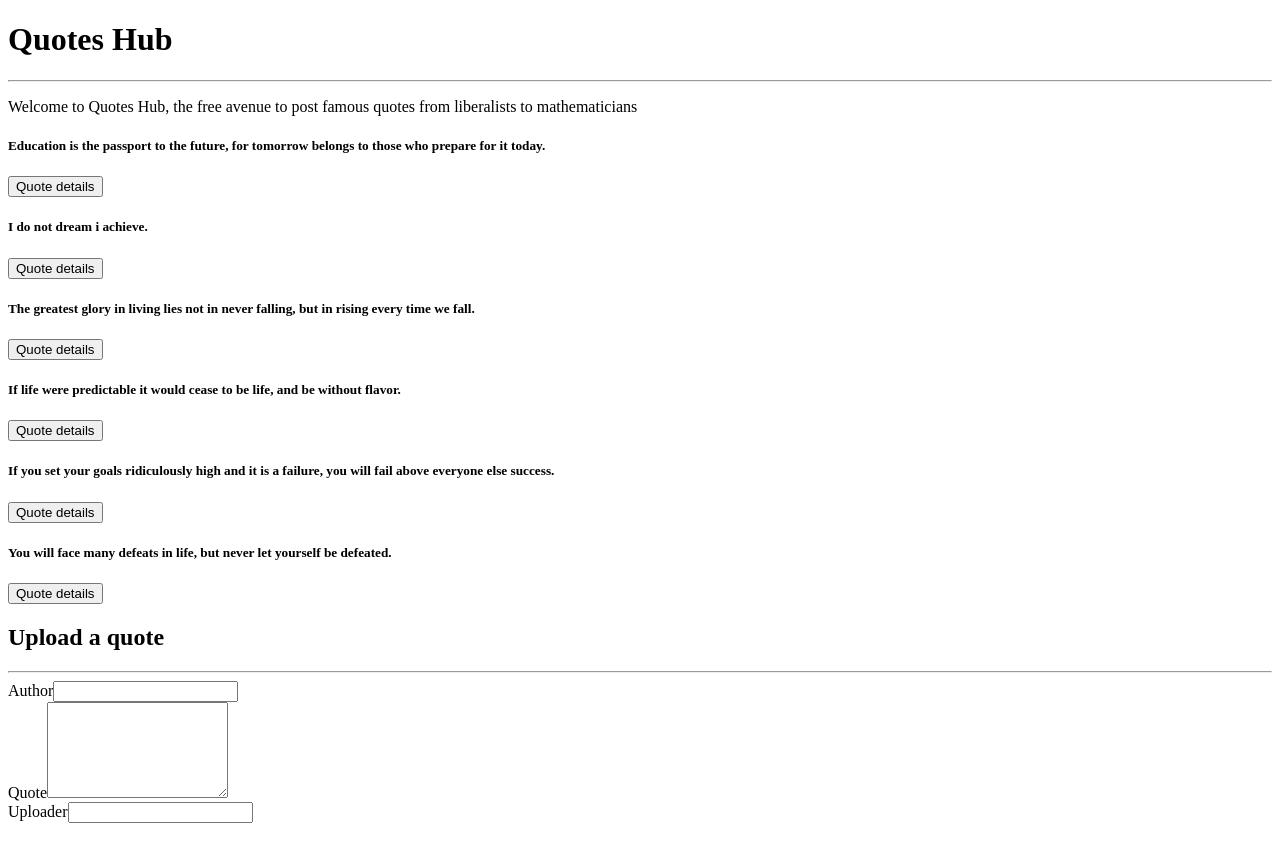
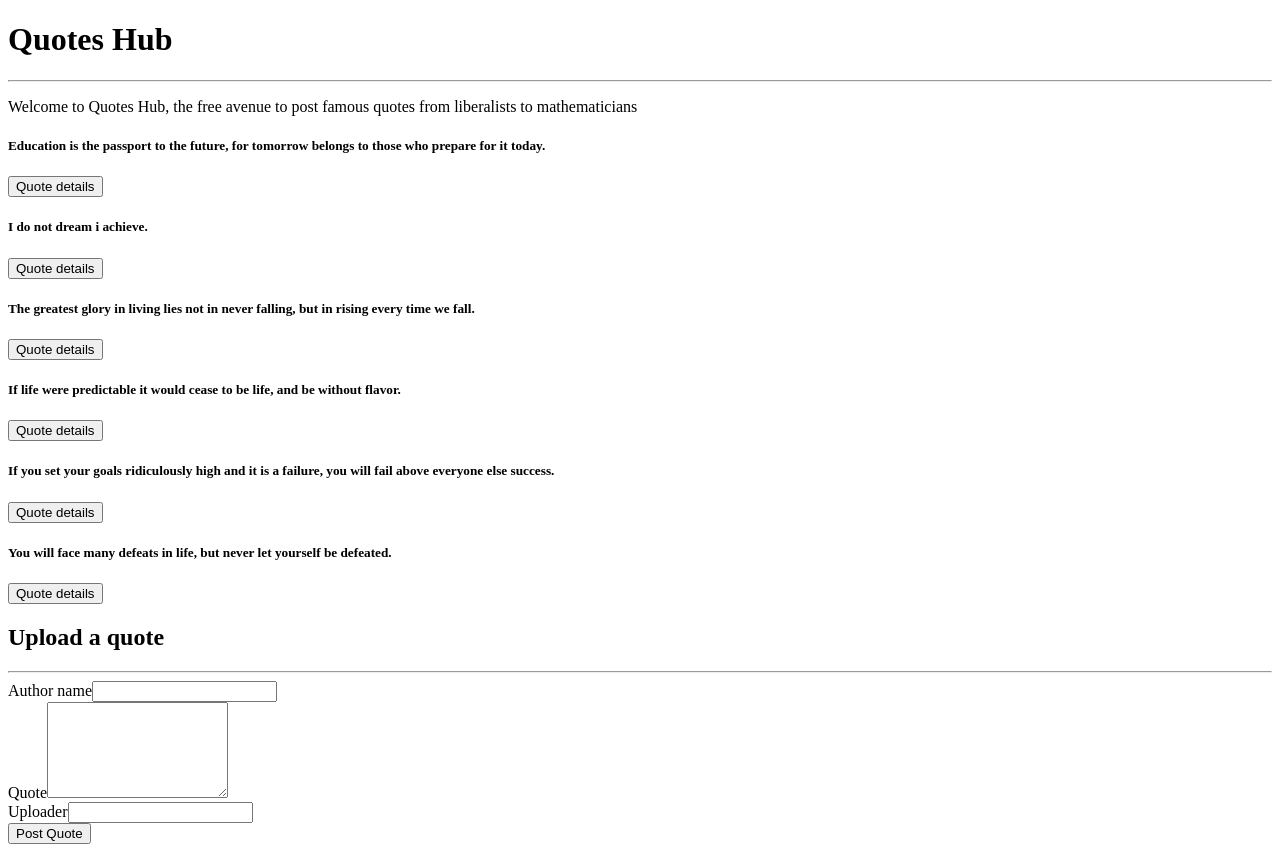
Before and after one commit to karanikathungu-crypto/quote-app, an Angular app in the folder quote-app/: page / in a window 1280 px wide. Before the commit the page ends 831 px from the top, so only its background shows below. Built offline with nearby package versions, Linux system fonts and the light colour scheme.

Commit message:
Add validation for form

```diff
--- a/quote-app/src/app/quote-form/quote-form.component.html
+++ b/quote-app/src/app/quote-form/quote-form.component.html
@@ -1,23 +1,30 @@
 <div class="container-fluid">
   <h2 class="text-center">Upload a quote</h2>
   <hr>
-  <form>
+  <form #quoteForm = 'ngForm'>
       <div class="form-group">
 
-          <label for="author">Author</label>
-          <input type="text" required class="form-control" id="author">
-
+          <label for="author">Author name</label>
+          <input type="text" class="form-control" id="author" [(ngModel)]="userQuote.author" name="author" #author="ngModel" required>
+          <div [hidden]="author.valid || author.pristine" class="alert alert-danger">
+            <p>Author name is required</p>
+          </div>
       </div>
-      <div class="form-group">
-
+      <div class = "form-group">
           <label for="quote">Quote</label>
-          <textarea class="form-control" id="quote" rows="6" required></textarea>
-
+          <textarea class="form-control" id="quote" rows="6" [(ngModel)]="userQuote.message" name="quote" #message="ngModel" required></textarea>
+          <div [hidden]="message.valid || message.pristine" class="alert alert-danger">
+            <p>Quote is required</p>
+          </div>
       </div>
       <div class="form-group">
           <label for="complete">Uploader</label>
-          <input type='text' id="uploader" required>
+          <input type='text' id="uploader" [(ngModel)]="userQuote.poster" name="uploader" #poster="ngModel" required>
+          <div [hidden]="poster.valid || poster.pristine" class="alert alert-danger">
+            <p>Your name is required</p>
+          </div>
 
       </div>
+      <button type = "submit" class= "btn-btn-success">Post Quote</button>
   </form>
 </div>
--- a/quote-app/src/app/quote-form/quote-form.component.ts
+++ b/quote-app/src/app/quote-form/quote-form.component.ts
@@ -1,3 +1,4 @@
+import { Quote } from '../quote';
 import { Component, OnInit } from '@angular/core';
 
 @Component({
@@ -6,7 +7,7 @@ import { Component, OnInit } from '@angular/core';
   styleUrls: ['./quote-form.component.css']
 })
 export class QuoteFormComponent implements OnInit {
-
+  userQuote = new Quote(0,"","","",new Date());
   constructor() { }
 
   ngOnInit(): void {
--- a/quote-app/src/styles.css
+++ b/quote-app/src/styles.css
@@ -1,2 +1,2 @@
 /* You can add global styles to this file, and also import other style files */
-/*@import "-bootstrap/dist/css/bootstrap.css";*/
+ /* @import "-bootstrap/dist/css/bootstrap.css"; */
```
